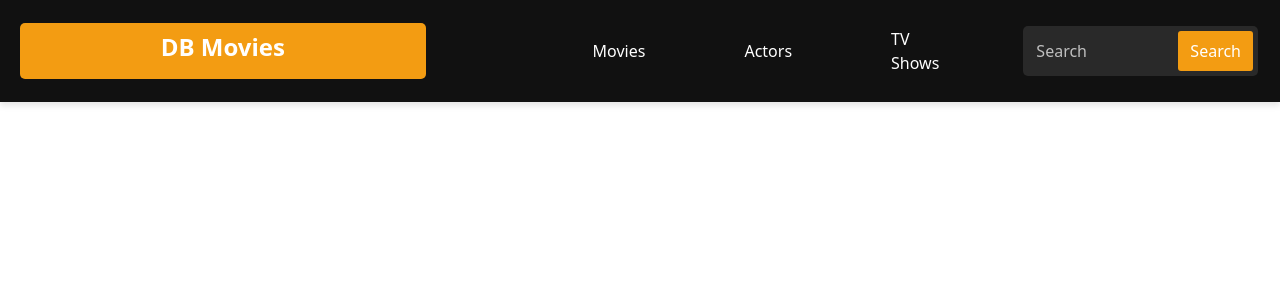
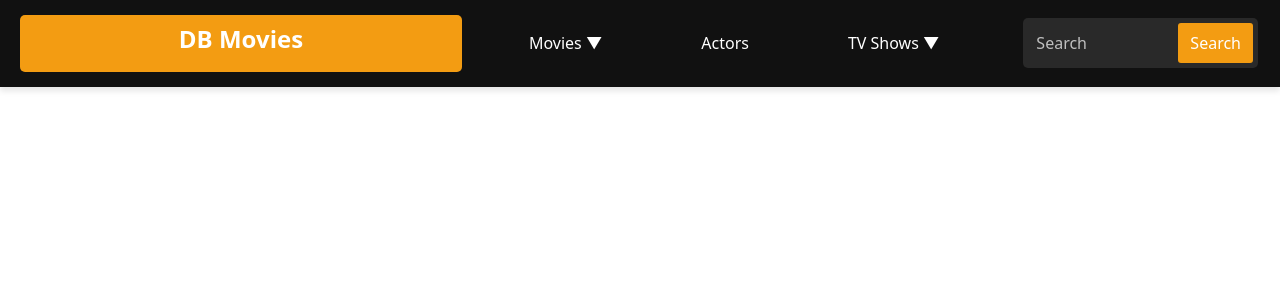
Before and after one commit to Jihad-chaalan/TMDB, a React (Vite) app: page / in a window 1280 px wide. Shown: the top 300 px of the page. Built offline with nearby package versions, Linux system fonts and the light colour scheme.

Commit message:
Add Drop down menu to the navbar

```diff
--- a/src/components/Navbar/Navbar.css
+++ b/src/components/Navbar/Navbar.css
@@ -1,30 +1,15 @@
 /* Navbar styling */
-/* .navbar {
-    width: 100%;
-    position: fixed;
-    top: 0;
-    left: 0;
-    z-index: 1000;
-    background-color: #333;
-    color: #fff;
-    box-shadow: 0 4px 6px rgba(0, 0, 0, 0.1);
-  }
-.navbar ul li{
-
-  }
-   */
 
    /* General Navbar Styling */
    .container {
-    /* width: 100vw;   */
-    max-width: 100%; /* Ensures no extra spacing */
+    max-width: 100%;
     background-color: #111;
     color: white;
     padding: 15px 20px;
     display: flex;
     justify-content: space-between;
     align-items: center;
-    gap: 150px;
+    gap: 50px;
     position: fixed;
     top: 0;
     left: 0;
@@ -34,6 +19,7 @@
 
 /* Header (Brand Name) */
 .header-container{
+  max-width: 500px;
   background: #f39c12;
   padding: 10px 20px;
   border-radius: 5px;
@@ -47,20 +33,9 @@
   font-weight: bold;
 }
 
-.nav-container{
-
-}
-nav{
-  /* width: 70%; */
-}
 
 /* Navigation */
 nav ul {
-  /* list-style: none;
-  display: flex;
-  gap: 20px;
-  margin: 0;
-  padding: 0; */
   justify-content: center;
   list-style: none;
   display: flex
@@ -85,6 +60,7 @@ nav ul li a {
   font-weight: 500;
   padding: 10px 15px;
   transition: color 0.3s ease;
+  width: max-content;
 }
 
 nav ul li a:hover {
@@ -126,12 +102,59 @@ nav ul li a:hover {
 .search-bar button:hover {
   background: #e67e22;
 }
+.movies a {
+  display: inline-flex; /* Align text and icon horizontally */
+  align-items: center; /* Vertically center the icon with the text */
+  gap: 5px; /* Space between text and icon */
+}
+
+/* Style the dropdown menu */
+.DropDownMenu {
+  display: none; /* Hide dropdown by default */
+  position: absolute;
+  top: 100%; /* Position below the parent */
+  left: 0;
+  background-color: #333;
+  list-style: none;
+  padding: 10px 0;
+  margin: 0;
+  border-radius: 5px;
+  box-shadow: 0px 4px 6px rgba(0, 0, 0, 0.1);
+  min-width: 150px;
+  z-index: 100;
+}
+
+/* Style dropdown items */
+.DropDownMenu li {
+  padding: 8px 15px;
+  white-space: nowrap; /* Prevent text from wrapping */
+}
+
+.DropDownMenu li a {
+  color: white;
+  text-decoration: none;
+  display: block;
+  transition: background-color 0.3s ease;
+}
+
+/* .DropDownMenu li:hover {
+  background-color: #555;
+} */
+
+/* Show dropdown when hovering over "Movies" */
+/* .movies:hover .DropDownMenu {
+  display: block;
+} */
+ .DropDownMenu.open{
+  display: block;
+ }
 
 /* Responsive */
 @media (max-width: 768px) {
   .container {
     flex-direction: column;
     text-align: center;
+    gap: 0;
   }
 
   nav ul {
@@ -143,13 +166,17 @@ nav ul li a:hover {
   .search-bar {
     margin-top: 10px;
   }
+  .header-container{
+    max-width: none;
+  }
 
 
 }
-/* @media (max-width: 1100px) {
+@media (max-width: 1100px) {
   .container {
     flex-direction: column;
     text-align: center;
+    gap: 0;
   }
 
   nav ul {
@@ -161,6 +188,9 @@ nav ul li a:hover {
   .search-bar {
     margin-top: 10px;
   }
+  .header-container{
+    max-width: none;
+  }
 
 
-} */
+}
--- a/src/components/Navbar/Navbar.jsx
+++ b/src/components/Navbar/Navbar.jsx
@@ -96,6 +96,13 @@ import { useState } from "react";
 // export default MyNavbar;
 
 export default function Navbar() {
+  const [openDropdown, setOpenDropdown] = useState(null);
+
+  const toggleDropdown = (menu) => (e) => {
+    e.preventDefault(); // Prevent unwanted behavior
+    setOpenDropdown(openDropdown === menu ? null : menu); // Toggle only the clicked dropdown
+  };
+
   return (
     <>
       <div className="container">
@@ -106,13 +113,60 @@ export default function Navbar() {
           <nav>
             <ul>
               <li className="movies">
-                <a href="">Movies</a>
+                <a href="#" onClick={toggleDropdown("movies")}>
+                  Movies ▼
+                </a>
+                {/* DropDown Menu */}
+                <ul
+                  className={
+                    openDropdown === "movies"
+                      ? "DropDownMenu open"
+                      : "DropDownMenu"
+                  }
+                >
+                  <li>
+                    <a href="">Now Playing</a>
+                  </li>
+                  <li>
+                    <a href="">Popular</a>
+                  </li>
+                  <li>
+                    <a href="">Top Rated</a>
+                  </li>
+                  <li>
+                    <a href="">Upcoming</a>
+                  </li>
+                </ul>
               </li>
+
               <li className="actors">
                 <a href="">Actors</a>
               </li>
               <li className="TVshows">
-                <a href="">TV Shows</a>
+                <a href="#" onClick={toggleDropdown("TVshows")}>
+                  TV Shows ▼
+                </a>
+                {/*TVshows DropDown Menu */}
+                <ul
+                  className={
+                    openDropdown === "TVshows"
+                      ? "DropDownMenu open"
+                      : "DropDownMenu"
+                  }
+                >
+                  <li>
+                    <a href="">Airing Today</a>
+                  </li>
+                  <li>
+                    <a href="">On TV</a>
+                  </li>
+                  <li>
+                    <a href="">Popular</a>
+                  </li>
+                  <li>
+                    <a href="">Top Rated</a>
+                  </li>
+                </ul>
               </li>
               <li className="search-bar">
                 <form action="">
```
